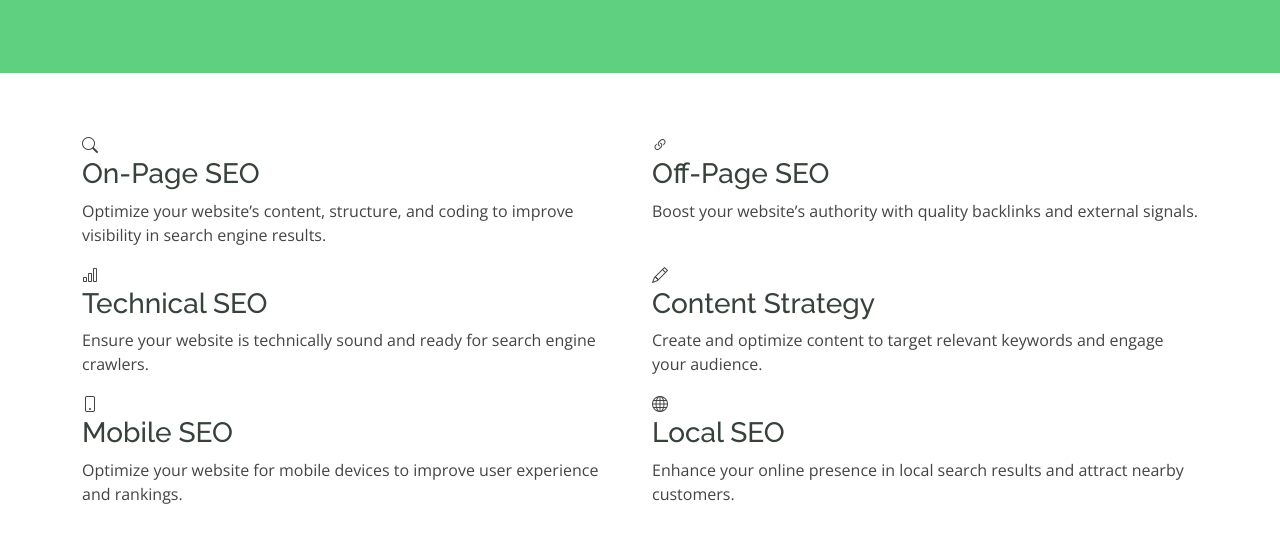
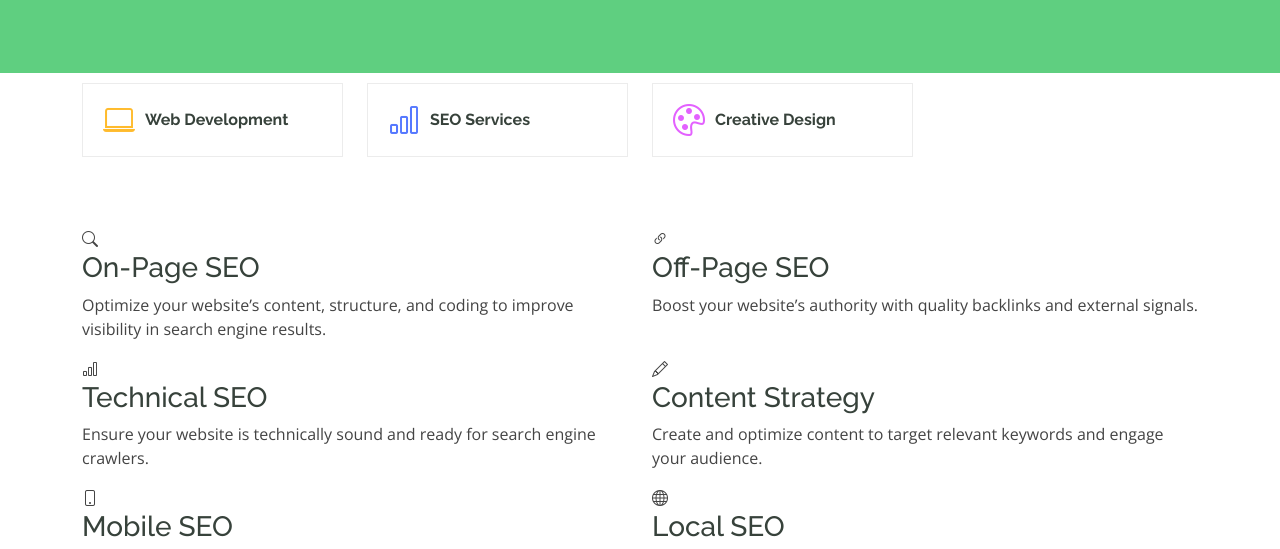
Before and after one commit to dixitk941/NeoCodenex.tech, a plain HTML site: page seo.html in a window 1280 px wide. Shown: the part 233-782 px from the top of the page. Drawn offline with nearby package versions, Linux system fonts and the light colour scheme.

Commit message:
Update seo.html

```diff
--- a/seo.html
+++ b/seo.html
@@ -65,6 +65,47 @@
         <p>Unlock the full potential of your online presence with our comprehensive SEO services.</p>
       </div>
     </section>
+
+     <!-- Features Section -->
+<section id="features" class="features section">
+
+  <div class="container">
+
+    <div class="row gy-4">
+
+      <div class="col-lg-3 col-md-4" data-aos="fade-up" data-aos-delay="100">
+        <div class="features-item">
+          <i class="bi bi-laptop" style="color: #ffbb2c;"></i>
+          <h3><a href="webdevelopment.hml" class="stretched-link">Web Development</a></h3>
+        </div>
+      </div><!-- End Feature Item -->
+
+      <div class="col-lg-3 col-md-4" data-aos="fade-up" data-aos-delay="200">
+        <div class="features-item">
+          <i class="bi bi-bar-chart" style="color: #5578ff;"></i>
+          <h3><a href="seo.html" class="stretched-link">SEO Services</a></h3>
+        </div>
+      </div><!-- End Feature Item -->
+
+    <!--   <div class="col-lg-3 col-md-4" data-aos="fade-up" data-aos-delay="300">
+        <div class="features-item">
+          <i class="bi bi-chat-left-dots" style="color: #e80368;"></i>
+          <h3><a href="#" class="stretched-link">Content Writing</a></h3>
+        </div>
+      </div>End Feature Item -->
+
+      <div class="col-lg-3 col-md-4" data-aos="fade-up" data-aos-delay="400">
+        <div class="features-item">
+          <i class="bi bi-palette" style="color: #e361ff;"></i>
+          <h3><a href="creativedesign.html" class="stretched-link">Creative Design</a></h3>
+        </div>
+      </div><!-- End Feature Item -->
+
+    </div>
+
+  </div>
+
+</section>
 
     <!-- SEO Services Section -->
     <section id="seo-services" class="services">
```
